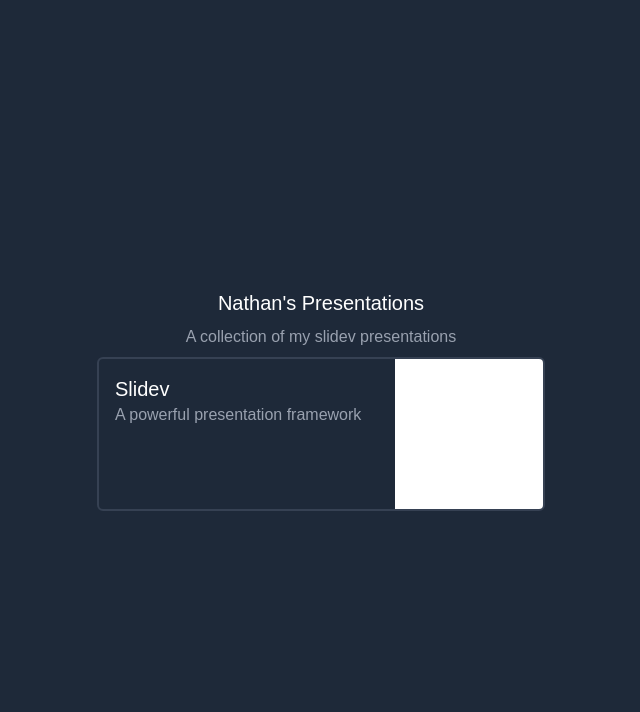
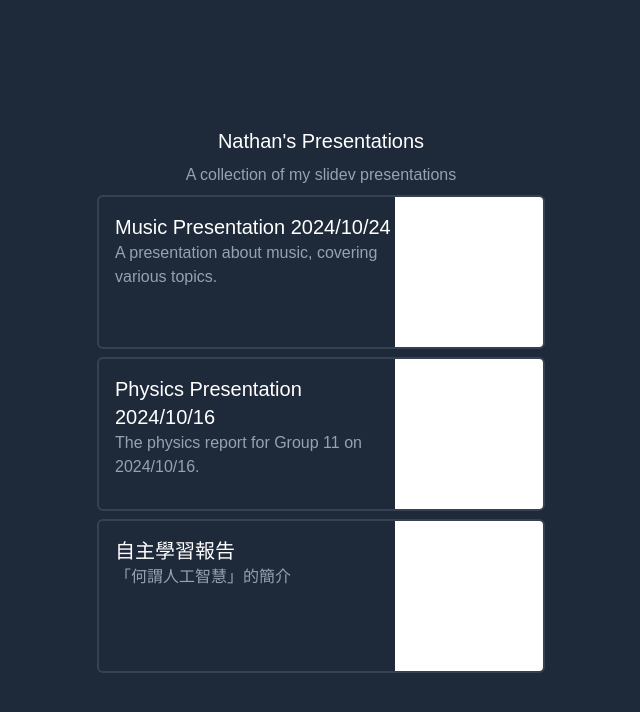
Before and after one commit to Nat1anWasTaken/presentations, a Next.js app: page / in a window 1280 px wide. Shown: the top 712 px of the page, without its empty margins (319-959 px from the left). Built offline with nearby package versions, Linux system fonts and the light colour scheme.

Commit message:
fix(src/slides.ts): update slide content with new presentations and descriptions

```diff
--- a/src/slides.ts
+++ b/src/slides.ts
@@ -8,8 +8,18 @@
 
 export const slides: Slide[] = [
   {
-    title: "Slidev",
-    description: "A powerful presentation framework",
-    href: "/slides/slidev",
+    title: "Music Presentation 2024/10/24",
+    description: "A presentation about music, covering various topics.",
+    href: "music-presentation-2024-10-24",
+  },
+  {
+    title: "Physics Presentation 2024/10/16",
+    description: "The physics report for Group 11 on 2024/10/16.",
+    href: "physics-report-2024-10-16",
+  },
+  {
+    title: "自主學習報告",
+    description: "「何謂人工智慧」的簡介",
+    href: "self-learning-presentation",
   },
 ];
```
